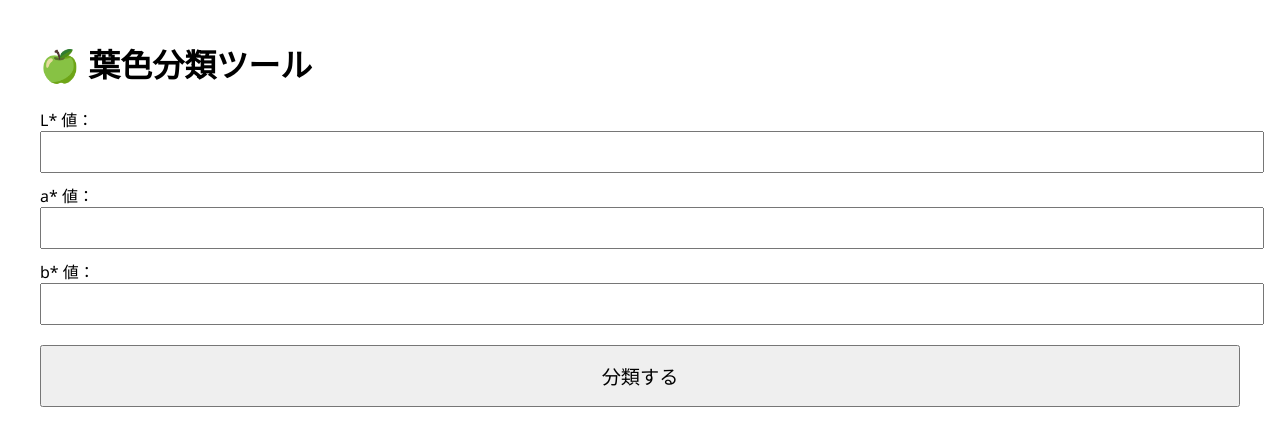
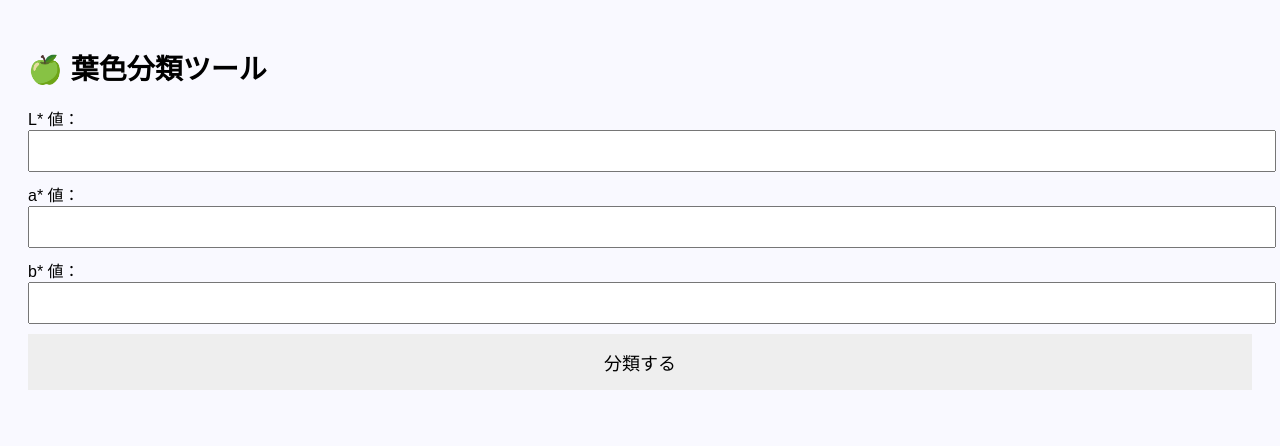
Before and after one commit to frstoyama/apple-color-checker, a Flask app: page / in a window 1280 px wide. Shown: the top 446 px of the page. Run offline with Flask 3, Linux system fonts and the light colour scheme.

Commit message:
必要なファイルの更新と追加・削除

```diff
--- a/templates/index.html
+++ b/templates/index.html
@@ -5,68 +5,68 @@
     <title>葉色分類ツール</title>
     <style>
         body {
-            font-family: 'Segoe UI', sans-serif;
-            margin: 40px;
-            background-color: #ffffff;
+            font-family: 'Arial', sans-serif;
+            padding: 20px;
+            background-color: #f9f9ff;
         }
         h1 {
-            font-size: 2em;
+            font-size: 28px;
         }
         form {
-            margin-bottom: 30px;
-        }
-        label {
-            display: block;
-            margin-top: 10px;
+            margin-bottom: 20px;
         }
         input[type="text"] {
             width: 100%;
             padding: 10px;
-            font-size: 1em;
+            margin-bottom: 10px;
+            font-size: 16px;
         }
         button {
-            margin-top: 20px;
             padding: 15px;
-            font-size: 1.2em;
+            font-size: 18px;
             width: 100%;
+            background-color: #eee;
+            border: none;
+            cursor: pointer;
         }
         .result {
-            margin-top: 30px;
-            background-color: #f0f0ff;
+            background-color: #eef;
             padding: 20px;
             border-radius: 10px;
+            margin-top: 20px;
+            font-size: 16px;
         }
-        img {
+        .chart {
             margin-top: 20px;
-            max-width: 100%;
-            height: auto;
-            border: 1px solid #ccc;
         }
     </style>
 </head>
 <body>
     <h1>🍏 葉色分類ツール</h1>
 
-    <form method="POST">
+    <form method="post">
         <label for="L">L* 値：</label>
-        <input type="text" name="L" id="L" required>
+        <input type="text" id="L" name="L" required>
 
         <label for="a">a* 値：</label>
-        <input type="text" name="a" id="a" required>
+        <input type="text" id="a" name="a" required>
 
         <label for="b">b* 値：</label>
-        <input type="text" name="b" id="b" required>
+        <input type="text" id="b" name="b" required>
 
         <button type="submit">分類する</button>
     </form>
 
     {% if result %}
-    <div class="result">
-        <p>この葉は <strong>レベル {{ result.level }}</strong> に最も近いです。</p>
-        <p>ΔE（色差）＝ {{ result.delta_e }}</p>
-        <p>基準Lab値: L*={{ result.std_L }}, a*={{ result.std_a }}, b*={{ result.std_b }}</p>
-    </div>
-    <img src="{{ url_for('static', filename='plot.png') }}" alt="測定点と基準値の散布図">
+        <div class="result">
+            この葉は <strong>CC値 {{ result.level }}</strong> に最も近いです。<br><br>
+            ΔE（色差） = {{ result.delta_e }}<br>
+            基準Lab値: L*={{ result.ref_lab[0] }}, a*={{ result.ref_lab[1] }}, b*={{ result.ref_lab[2] }}
+        </div>
+
+        <div class="chart">
+            <img src="{{ url_for('plot_png') }}" alt="散布図">
+        </div>
     {% endif %}
 </body>
 </html>
```
